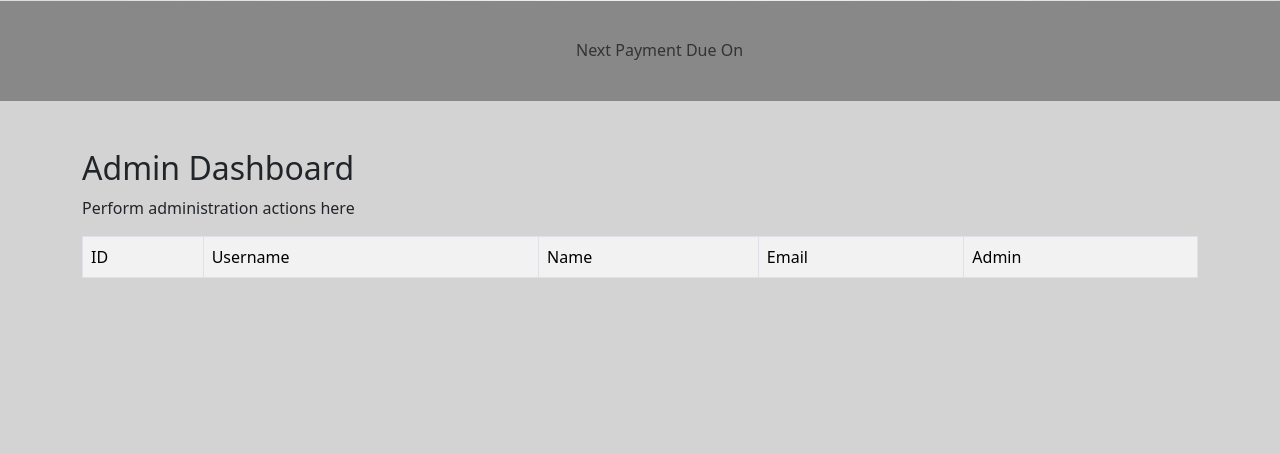
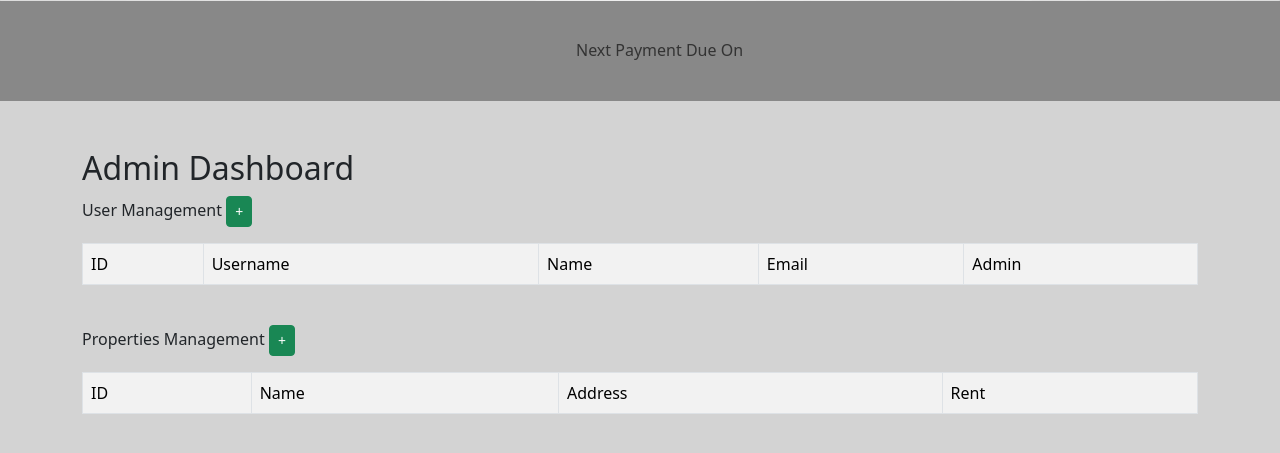
Before and after one commit to stryker2k2/payne-properties, a Flask app: page /admin in a window 1280 px wide. Shown: the part 288-741 px from the top of the page. Run offline with Flask 3, Linux system fonts and the light colour scheme; the visitor is signed in with stand-in values (Sample User, id 1); some libraries are stand-ins or nearby versions.

Commit message:
Add Property Modal

```diff
--- a/app/config.py
+++ b/app/config.py
@@ -23,7 +23,7 @@
     ADMIN_ID = config.get('ADMIN_ID')
     # SESSION_TYPE = config.get('SESSION_TYPE')
 
-    print("\n[+] UPLOAD_FOLDER: " + str(UPLOAD_FOLDER))
+    # print("\n[+] UPLOAD_FOLDER: " + str(UPLOAD_FOLDER))
 
 ###
 # SQLALCHEMY_DATABASE_URI = 'mysql+pymysql://db-admin:password@localhost/tenants'
--- a/app/models.py
+++ b/app/models.py
@@ -14,6 +14,13 @@
     return template_config
 
 ## Database Models ##
+# Rental Property Post Model
+class Properties(db.Model):
+    id = db.Column(db.Integer, primary_key=True)
+    name = db.Column(db.String(255), nullable=False)
+    address = db.Column(db.String(255), nullable=False)
+    rent = db.Column(db.Integer, default=0, nullable=True)
+
 # Blog Post Model
 class Posts(db.Model):
     id = db.Column(db.Integer, primary_key=True)
@@ -33,7 +40,6 @@
     username = db.Column(db.String(20), nullable=False, unique=True)
     name = db.Column(db.String(200), nullable=False)
     email = db.Column(db.String(120), nullable=False, unique=True)
-    fav_color = db.Column(db.String(120))
     about_author = db.Column(db.Text(500), nullable=True)
     date_added = db.Column(db.DateTime, default=datetime.utcnow)
     password_hash = db.Column(db.String(128))
--- a/app/routes.py
+++ b/app/routes.py
@@ -3,8 +3,8 @@
 from werkzeug.security import generate_password_hash, check_password_hash
 from werkzeug.utils import secure_filename
 from app import app, db
-from app.models import Users, Posts
-from app.webforms import LoginForm, PostForm, UserForm, PasswordForm, NamerForm, SearchForm
+from app.models import Users, Posts, Properties
+from app.webforms import LoginForm, PostForm, UserForm, PasswordForm, NamerForm, SearchForm, PropertyForm
 from functools import wraps
 import uuid as uuid
 import os
@@ -59,7 +59,6 @@
     if request.method == 'POST':
         name_to_update.name = request.form['name']
         name_to_update.email = request.form['email']
-        name_to_update.fav_color = request.form['fav_color']
         name_to_update.username = request.form['username']
         name_to_update.about_author = request.form['about_author']
 
@@ -110,17 +109,61 @@
 
 # Admin Route
 @app.route('/admin')
+# @app.route('/admin')
 # @login_required
 @session_required
 def admin():
+    form = PropertyForm()
     id = session["id"]
+    form = PropertyForm()
     if id == app.config['ADMIN_ID'] or session["is_admin"]:
         tenants = Users.query.order_by(Users.date_added)
+        properties = Properties.query.order_by(Properties.id)
         return render_template('admin.html',
-                               tenants = tenants)
+                               properties = properties,
+                               tenants = tenants,
+                               form = form)
     else:
         flash('You must be an administrator to access this page')
         return redirect(url_for('dashboard'))
+
+# Admin Route
+@app.route('/admin', methods=['POST'])
+# @app.route('/admin')
+# @login_required
+@session_required
+def admin_post():
+    form = PropertyForm()
+    id = session["id"]
+    form = PropertyForm()
+    if id == app.config['ADMIN_ID'] or session["is_admin"]:
+        tenants = Users.query.order_by(Users.date_added)
+        properties = Properties.query.order_by(Properties.id)
+        if form.validate_on_submit():
+            print('[+] Adding Property to Database')
+            property = Properties(name = form.name.data,
+                                  address = form.address.data,
+                                  rent = form.rent.data)
+            db.session.add(property)
+            db.session.commit()
+            flash('Property Added Successfully!')
+        else:
+            flash('Error validating form!')
+        return redirect(url_for('admin'))
+    else:
+        flash('You must be an administrator to access this page')
+        return redirect(url_for('dashboard'))
+
+
+
+
+
+
+
+
+
+
+
 
 # Logout Page Route
 @app.route('/logout', methods=['GET', 'POST'])
@@ -162,7 +205,6 @@
             user = Users(name = form.name.data,
                 username = form.username.data,
                 email = form.email.data,
-                fav_color = form.fav_color.data,
                 password_hash = hashed_pw)
             print('\n[+] Adding User to Database')
             db.session.add(user)
@@ -170,13 +212,13 @@
             flash('User Added Successfully!')
         else:
             print('[!] Error adding User to Database')
+            print(form.name.errors)
             flash('Failed to Add User!')
         name = form.name.data
         email = form.email.data
         form.name.data = ''
         form.username.data = ''
         form.email.data = ''
-        form.fav_color.data = ''
         form.password_hash.data = ''
     this_user = Users.query.filter_by(email=email).first()
     return render_template('add_user.html',
@@ -223,7 +265,6 @@
         if request.method == 'POST':
             name_to_update.name = request.form['name']
             name_to_update.email = request.form['email']
-            name_to_update.fav_color = request.form['fav_color']
             name_to_update.username = request.form['username']
             name_to_update.is_admin = request.form['is_admin']
             try:
--- a/app/templates/add_user.html
+++ b/app/templates/add_user.html
@@ -52,10 +52,6 @@
             {{ form.email(class="form-control") }}
             <br/>
             {{ form.hidden_tag() }}
-            {{ form.fav_color.label(class="form-label") }}
-            {{ form.fav_color(class="form-control") }}
-            <br/>
-            {{ form.hidden_tag() }}
             {{ form.password_hash.label(class="form-label") }}
             {{ form.password_hash(class="form-control") }}
             <br/>
--- a/app/templates/admin.html
+++ b/app/templates/admin.html
@@ -1,10 +1,20 @@
 {% extends 'base.html' %}
 
 {% block content %}
+{% for message in get_flashed_messages() %}
+    <div class="alert alert-warning alert-dismissible fade show" role="alert">
+        <strong>{{ message }}</strong>
+        <button type="button" class="btn-close" data-bs-dismiss="alert" aria-label="Close"></button>
+    </div>
+{% endfor %}
 
     </br>
     <h2>Admin Dashboard</h2>
-    <p>Perform administration actions here</p>
+    <p>User Management
+        <button type="button" class="btn btn-success btn-sm" aria-label="Close">
+            +
+        </button>
+    </p>
 
     <table class="table table-hover table-bordered table-striped">
         <tr>
@@ -35,4 +45,74 @@
         {% endfor %}
     </table>
 
+</br>
+
+<p>Properties Management
+    <button type="button" class="btn btn-success btn-sm" data-bs-toggle="modal" data-bs-target="#propertyModal" aria-label="Add Entry">
+        +
+    </button>
+</p>
+
+
+<table class="table table-hover table-bordered table-striped">
+    <tr>
+        <td>ID</td>
+        <td>Name</td>
+        <td>Address</td>
+        <td>Rent</td>
+    </tr>
+    {% for property in properties %}
+    <tr>
+        <td>
+            {{ property.id }}
+        </td>
+        <td>
+            {{ property.name }}
+        </td>
+        <td>
+            {{ property.address }}
+        </td>
+        <td>
+            {{ property.rent }}
+        </td>
+    </tr>
+    {% endfor %}
+</table>
+
+<!-- Modal -->
+<div class="modal fade" id="propertyModal" tabindex="-1" aria-labelledby="propertyModalLabel" aria-hidden="true">
+    <div class="modal-dialog">
+      <div class="modal-content">
+        <div class="modal-header">
+          <h5 class="modal-title" id="propertyModalLabel">Add Property</h5>
+          <button type="button" class="btn-close" data-bs-dismiss="modal" aria-label="Close"></button>
+        </div>
+        <div class="modal-body">
+            <h1>User List:</h1>
+            <br/>
+            <!-- <div class="shadow p-3 mb-5 bg-body-tertiary rounded"> -->
+            <div>
+                <form method="POST">
+                    {{ form.hidden_tag() }}
+                    {{ form.name.label(class="form-label") }}
+                    {{ form.name(class="form-control") }}
+                    <br/>
+                    {{ form.address.label(class="form-label") }}
+                    {{ form.address(class="form-control") }}
+                    <br/>
+                    {{ form.hidden_tag() }}
+                    {{ form.rent.label(class="form-label") }}
+                    {{ form.rent(class="form-control") }}
+                    <br />
+                    <div class="modal-footer">
+                        <button type="button" class="btn btn-secondary" data-bs-dismiss="modal">Close</button>
+                        {{ form.submit(class="btn btn-primary") }}
+                    </div>
+                </form>
+            </div>
+        </div>
+      </div>
+    </div>
+  </div>
+
 {% endblock %}
--- a/app/templates/dashboard.html
+++ b/app/templates/dashboard.html
@@ -23,7 +23,6 @@
                         <strong>Username: </strong> {{ name_to_update.username }}<br/>
                         <strong>User Id:</strong> {{ name_to_update.id }}<br/>
                         <strong>Email: </strong> {{ name_to_update.email }}<br/>
-                        <strong>Favorite Color: </strong> {{ name_to_update.fav_color }}<br/>
                         <strong>About Author: </strong> {{ name_to_update.about_author }}<br/>
                         <strong>Profile Pic: </strong> {{ name_to_update.profile_pic }}<br/>
                         <strong>Date Joined: </strong> {{ name_to_update.date_added }}<br/></p>
@@ -60,9 +59,6 @@
             {{ form.email.label(class="form-label") }}
             {{ form.email(class="form-control", value=name_to_update.email) }}
             <br/>
-            {{ form.fav_color.label(class="form-label") }}
-            {{ form.fav_color(class="form-control", value=name_to_update.fav_color) }}
-            <br/>
             {{ form.about_author.label(class="form-label") }}
             <textarea name="about_author" class="form-control">{{ name_to_update.about_author }}</textarea>
             <br/>
--- a/app/templates/update.html
+++ b/app/templates/update.html
@@ -24,9 +24,6 @@
         {{ form.email.label(class="form-label") }}
         {{ form.email(class="form-control", value=name_to_update.email) }}
         <br/>
-        {{ form.fav_color.label(class="form-label") }}
-        {{ form.fav_color(class="form-control", value=name_to_update.fav_color) }}
-        <br/>
         {{ form.is_admin.label(class="form-label") }}
         {{ form.is_admin(class="form-control", value=name_to_update.is_admin) }}
         <br/>
--- a/app/webforms.py
+++ b/app/webforms.py
@@ -1,6 +1,6 @@
 from flask_wtf import FlaskForm
 from flask_wtf.file import FileField
-from wtforms import StringField, SubmitField, PasswordField, BooleanField, ValidationError, TextAreaField, SelectField
+from wtforms import StringField, SubmitField, PasswordField, BooleanField, ValidationError, TextAreaField, SelectField, IntegerField
 from wtforms.validators import DataRequired, EqualTo, Length
 from wtforms.widgets import TextArea
 from flask_ckeditor import CKEditorField
@@ -11,13 +11,18 @@
     name = StringField("Name", validators=[DataRequired()])
     username = StringField("Username", validators=[DataRequired()])
     email = StringField("Email", validators=[DataRequired()])
-    fav_color = StringField("Favorite Color")
     about_author = TextAreaField("About Author")
     submit = SubmitField("Submit")
     password_hash = PasswordField("Password", validators=[DataRequired(), EqualTo("password_hash2", message = "Passwords Must Match!")])
     password_hash2 = PasswordField("Confirm Password", validators=[DataRequired()])
     profile_pic = FileField("Profile Pic")
     is_admin = SelectField('Is Admin', choices=[(0, 'No'), (1, 'Yes')], default=0, coerce=int)
+
+class PropertyForm(FlaskForm):
+    name = StringField("Name", validators=[DataRequired()])
+    address = StringField("Address", validators=[DataRequired()])
+    rent = IntegerField("Rent")
+    submit = SubmitField("Submit")
 
 class NamerForm(FlaskForm):
     name = StringField("What's your name?", validators=[DataRequired()])
```
Also changed, not shown: support/notes/database.md (+3 -1 lines), 1 other file.
